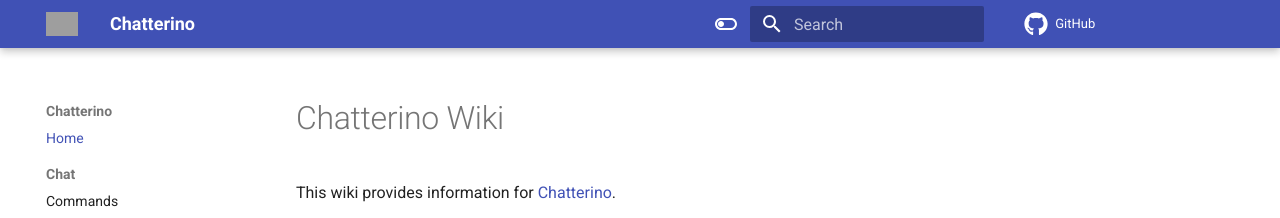
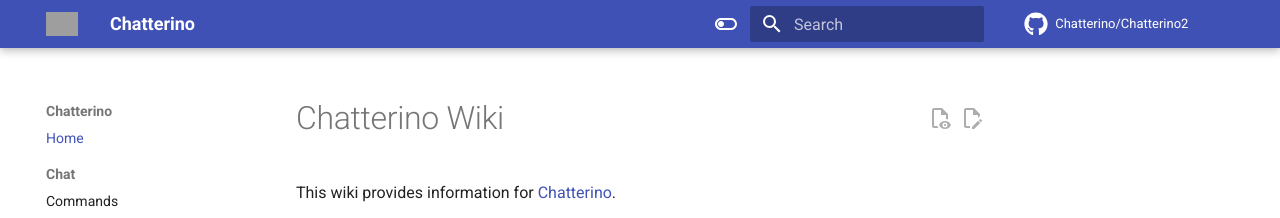
Before and after one commit to Chatterino/wiki, an MkDocs documentation site: the page built from docs/index.md, in a window 1280 px wide. Shown: the top 218 px of the page. Built offline with MkDocs 1.6.1 and Material for MkDocs 9.7.7, drawn with Linux system fonts in a browser that asks for light colours; comment, search, counter and statistics services are not loaded; grey boxes are pictures that could not be loaded.

Commit message:
chore: specify repo name and link to edit actions

```diff
--- a/mkdocs.yml
+++ b/mkdocs.yml
@@ -23,6 +23,8 @@
     - navigation.instant
     - navigation.sections
     - navigation.top
+    - content.action.edit
+    - content.action.view
     - content.code.annotate
     - content.code.copy
   icon:
@@ -33,7 +35,8 @@
       type: datetime
       fallback_to_build_date: true
 repo_url: https://github.com/chatterino/chatterino2
-edit_uri: ""
+repo_name: Chatterino/Chatterino2
+edit_uri: "https://github.com/Chatterino/wiki/edit/master/docs/"
 markdown_extensions:
   - admonition
   - attr_list
```
